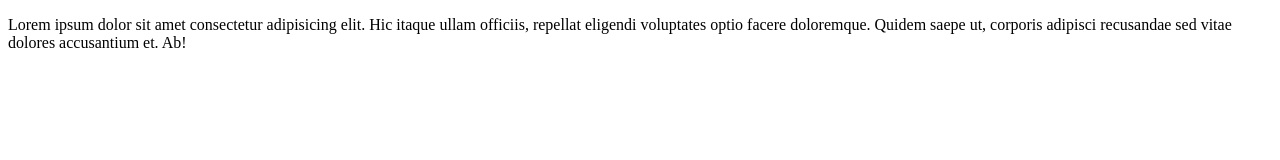
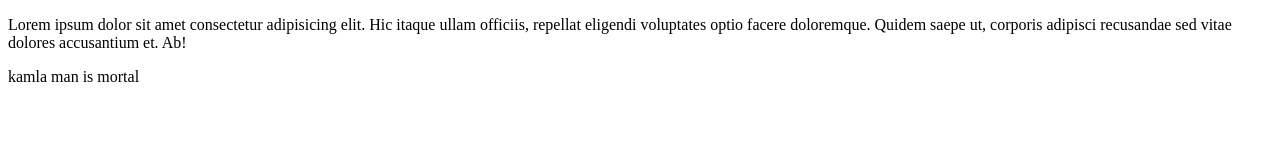
Before and after one commit to Md-sakib-al-hasan/demo, a plain HTML site: page index.html in a window 1280 px wide. Drawn offline with Linux system fonts and the light colour scheme.

Commit message:
Describe your changes here

```diff
--- a/index.html
+++ b/index.html
@@ -7,5 +7,6 @@
 </head>
 <body>
     <p>Lorem ipsum dolor sit amet consectetur adipisicing elit. Hic itaque ullam officiis, repellat eligendi voluptates optio facere doloremque. Quidem saepe ut, corporis adipisci recusandae sed vitae dolores accusantium et. Ab!</p>
+    <p>kamla man is mortal</p>
 </body>
 </html>
```
